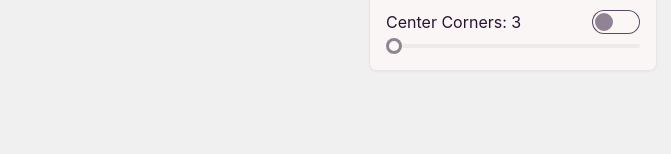
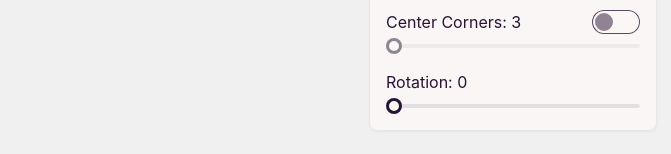
Before and after one commit to flatpickles/rad-tile, a React (Vite) app: page / in a window 1280 px wide. Shown: the part 227-381 px from the top of the page, without its empty margins (591-1262 px from the left). Built offline with nearby package versions, Linux system fonts and the light colour scheme.

Commit message:
Global rotation slider

```diff
--- a/src/components/RepeatSlider.tsx
+++ b/src/components/RepeatSlider.tsx
@@ -1,4 +1,4 @@
-import { useState } from 'react';
+import { useEffect, useState } from 'react';
 import { Defaults } from '../util/Defaults';
 
 interface RepeatSliderProps {
@@ -13,7 +13,10 @@ const RepeatSlider: React.FC<RepeatSliderProps> = ({
     baseRepeats,
 }) => {
     const [sliderValue, setSliderValue] = useState(repeats);
-    if (!baseRepeats && sliderValue !== repeats) setSliderValue(repeats);
+
+    useEffect(() => {
+        if (!baseRepeats && sliderValue !== repeats) setSliderValue(repeats);
+    }, [baseRepeats, repeats, sliderValue]);
 
     const repeatSliderVals = baseRepeats
         ? getFactors(baseRepeats)
--- a/src/main/ContentsBuild.tsx
+++ b/src/main/ContentsBuild.tsx
@@ -2,6 +2,7 @@ import React from 'react';
 import CenterShapeSelector from '../components/CenterShapeSelector';
 import RepeatSlider from '../components/RepeatSlider';
 import ShapeSelector from '../components/ShapeSelector';
+import SimpleSlider from '../components/SimpleSlider';
 import useStateContext from './StateContext';
 
 const ContentsBuild: React.FC = () => {
@@ -16,6 +17,8 @@ const ContentsBuild: React.FC = () => {
         setUseCenterShape,
         shapeCorners,
         setShapeCorners,
+        globalRotation,
+        setGlobalRotation,
     } = useStateContext();
 
     return (
@@ -36,6 +39,13 @@ const ContentsBuild: React.FC = () => {
                 useCenterShape={useCenterShape}
                 setUseCenterShape={setUseCenterShape}
             />
+            <SimpleSlider
+                label="Rotation"
+                value={globalRotation}
+                setValue={setGlobalRotation}
+                min={0}
+                max={360}
+            />
         </div>
     );
 };
--- a/src/main/StateContext.tsx
+++ b/src/main/StateContext.tsx
@@ -7,10 +7,11 @@ import {
 } from '../tile/TileTypes';
 import { Defaults } from '../util/Defaults';
 
-// todo: rework this with useReducer
+// todo: rework this with useReducer, perhaps
 
 interface StateContextType {
     manager: TileManager;
+    handleReset: () => void;
     repeats: number;
     setRepeats: (repeats: number) => void;
     activeShape: ShapeType;
@@ -25,7 +26,6 @@ interface StateContextType {
     setShapeCorners: (shapeCorners: number) => void;
     activeMode: TileManagerMode;
     setActiveMode: (mode: TileManagerMode) => void;
-    handleReset: () => void;
     strokeColor: string;
     setStrokeColor: (color: string) => void;
     backgroundColor: string;
@@ -34,6 +34,8 @@ interface StateContextType {
     setStrokeWidth: (width: number) => void;
     currentColor: string;
     setCurrentColor: (color: string) => void;
+    globalRotation: number;
+    setGlobalRotation: (rotation: number) => void;
 }
 
 const StateContext = createContext<StateContextType | undefined>(undefined);
@@ -61,17 +63,23 @@ export const StateProvider: React.FC<{
     const [centerShapeAvailable, setCenterShapeAvailable] = useState(true);
     const [useCenterShape, setUseCenterShapeState] = useState(false);
     const [shapeCorners, setShapeCornersState] = useState(3);
+    const [globalRotation, setGlobalRotationState] = useState(0);
 
     const initializeWithCenterShape = (corners: number) => {
-        manager.initializeWithCenterShape(corners);
         setRepeatsState(corners);
         setBaseRepeats(corners);
+        manager.initializeWithCenterShape(corners);
         manager.setRepeats(corners);
     };
 
     const setActiveShape = (shape: ShapeType) => {
         setActiveShapeState(shape);
         manager.setShape(shape);
+    };
+
+    const setGlobalRotation = (rotation: number) => {
+        setGlobalRotationState(rotation);
+        manager.globalRotation = rotation;
     };
 
     const setRepeats = (repeats: number) => {
@@ -140,6 +148,7 @@ export const StateProvider: React.FC<{
         setUseCenterShapeState(false);
         setShapeCornersState(3);
         setActiveModeState(Defaults.mode);
+        setGlobalRotationState(0);
         manager.reset();
     };
 
@@ -182,6 +191,7 @@ export const StateProvider: React.FC<{
         <StateContext.Provider
             value={{
                 manager,
+                handleReset,
                 repeats,
                 setRepeats,
                 activeShape,
@@ -196,7 +206,6 @@ export const StateProvider: React.FC<{
                 setShapeCorners,
                 activeMode,
                 setActiveMode,
-                handleReset,
                 strokeColor,
                 setStrokeColor,
                 backgroundColor,
@@ -205,6 +214,8 @@ export const StateProvider: React.FC<{
                 setStrokeWidth,
                 currentColor,
                 setCurrentColor,
+                globalRotation,
+                setGlobalRotation,
             }}
         >
             {children}
--- a/src/tile/TileManager.ts
+++ b/src/tile/TileManager.ts
@@ -46,6 +46,7 @@ type RenderConfig = {
 export class TileManager {
     canvas: HTMLCanvasElement | null = null;
     style: TileStyle = Defaults.style;
+    globalRotation: number = 0;
 
     private model: TileModel = new TileModel();
     private zoom: number = 1;
@@ -97,9 +98,17 @@ export class TileManager {
     inputSelect(x: number, y: number) {
         if (!this.canvas) return;
 
+        // Apply global rotation
+        const rotation = -this.globalRotation * (Math.PI / 180);
+        const rotatedPoint = rotatePoint(
+            { x, y },
+            { x: this.canvas.width / 2, y: this.canvas.height / 2 },
+            rotation,
+        );
+
         // Translate the input coordinates to the canvas coordinates, incorporating the zoom level
-        const canvasX = (x - this.canvas.width / 2) / this.zoom;
-        const canvasY = (y - this.canvas.height / 2) / this.zoom;
+        const canvasX = (rotatedPoint.x - this.canvas.width / 2) / this.zoom;
+        const canvasY = (rotatedPoint.y - this.canvas.height / 2) / this.zoom;
 
         // Selecting also sets the hover point
         const [hoverPoint, hoverIsAnchor] = this.#snappedPoint(
@@ -195,9 +204,17 @@ export class TileManager {
     inputMove(x: number, y: number) {
         if (!this.canvas) return;
 
+        // Apply global rotation
+        const rotation = -this.globalRotation * (Math.PI / 180);
+        const rotatedPoint = rotatePoint(
+            { x, y },
+            { x: this.canvas.width / 2, y: this.canvas.height / 2 },
+            rotation,
+        );
+
         // Translate the input coordinates to the canvas coordinates, incorporating the zoom level
-        const canvasX = (x - this.canvas.width / 2) / this.zoom;
-        const canvasY = (y - this.canvas.height / 2) / this.zoom;
+        const canvasX = (rotatedPoint.x - this.canvas.width / 2) / this.zoom;
+        const canvasY = (rotatedPoint.y - this.canvas.height / 2) / this.zoom;
         const [hoverPoint, hoverIsAnchor] = this.#snappedPoint(
             canvasX,
             canvasY,
@@ -282,6 +299,7 @@ export class TileManager {
         this.zoom = 1;
         this.cancelInput();
         this.progressPoints = [];
+        this.globalRotation = 0;
         if (setDefaults) {
             this.setMode(Defaults.mode);
             this.setRepeats(Defaults.repeats);
@@ -508,6 +526,9 @@ export class TileManager {
         context.lineJoin = 'round';
         context.lineCap = 'round';
 
+        // Apply global rotation
+        context.rotate(this.globalRotation * (Math.PI / 180));
+
         // Draw tile repeats first
         const selectedRepeats: Tile[] = [];
         this.model.tiles.forEach((tile) => {
@@ -578,3 +599,19 @@ export class TileManager {
         context.restore();
     }
 }
+
+function rotatePoint(point: Point, center: Point, angle: number): Point {
+    const cosRotation = Math.cos(angle);
+    const sinRotation = Math.sin(angle);
+
+    const rotatedX =
+        (point.x - center.x) * cosRotation -
+        (point.y - center.y) * sinRotation +
+        center.x;
+    const rotatedY =
+        (point.x - center.x) * sinRotation +
+        (point.y - center.y) * cosRotation +
+        center.y;
+
+    return { x: rotatedX, y: rotatedY };
+}
```
Also changed, not shown: 1 other file (tests, documents, lock files or other folders).
